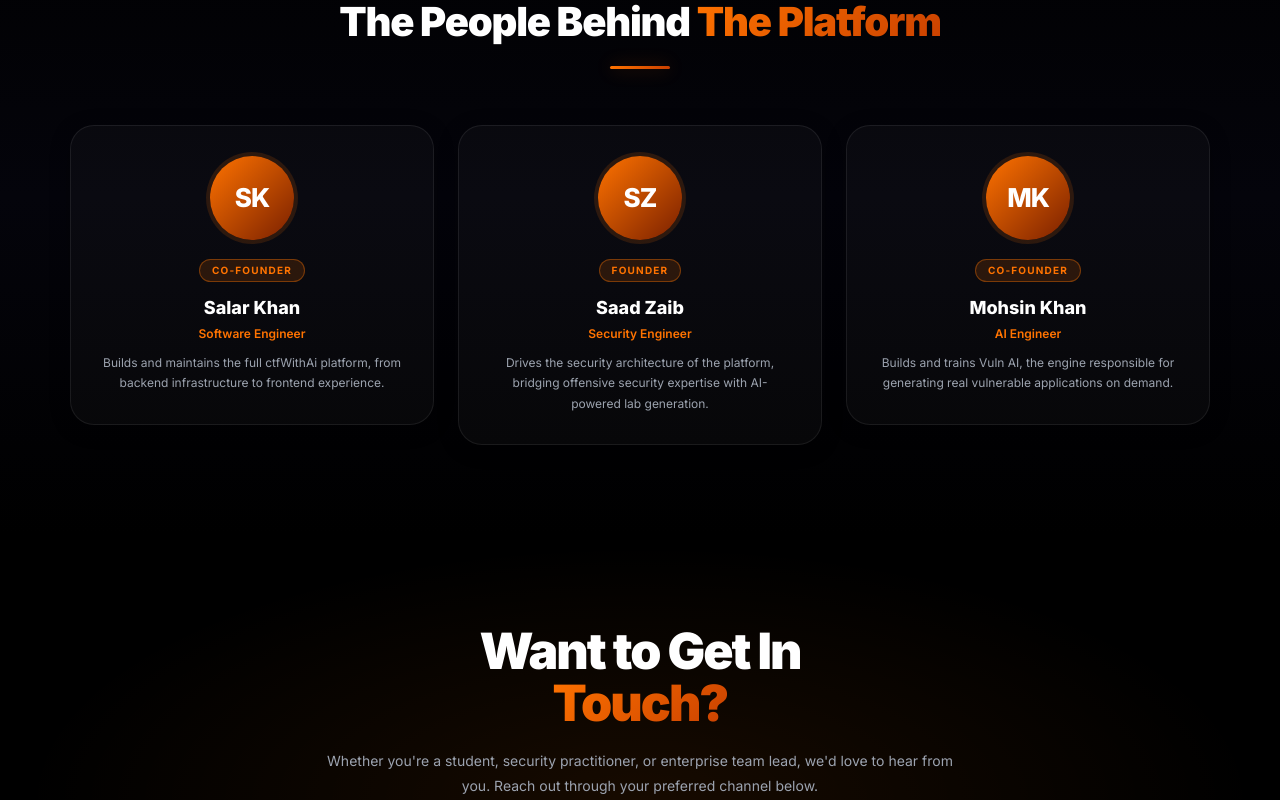
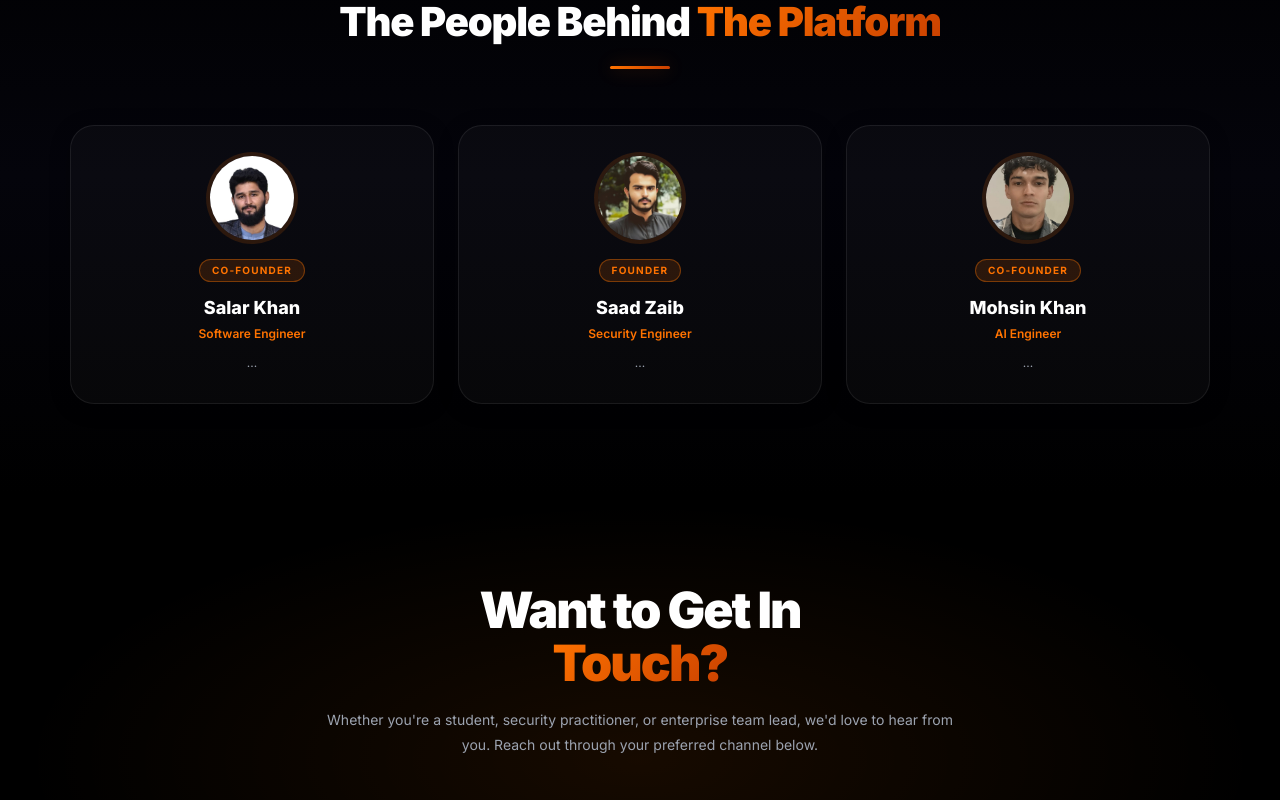
Before and after one commit to saad-zaib/ctfwithai-frontend-deploy, a React (Create React App) app: page / in a window 1280 px wide. Shown: the part 4380-5180 px from the top of the page. Built offline with nearby package versions, Linux system fonts and the light colour scheme.

Commit message:
images applied

```diff
--- a/src/components/LandingPage.jsx
+++ b/src/components/LandingPage.jsx
@@ -1,7 +1,9 @@
 import React, { useEffect, useRef, useState } from "react";
 import { Link } from "react-router-dom";
 import emailjs from "@emailjs/browser";
-
+import saadImg from "../assets/saad.jpg";
+import mohsinImg from "../assets/mohsin.jpeg";
+import salarImg from "../assets/salar.jpeg";
 import logoImg from "../assets/logo.png";
 import imgChollima from "../assets/pimg1.avif";
 import imgOperator from "../assets/pimg2.png";
@@ -232,7 +234,7 @@
   );
 }
 
-function TeamCard({ initials, name, role, badge, delay, bio }) {
+function TeamCard({ initials, name, role, badge, delay, bio, img }) {
   const [hov, setHov] = useState(false);
   return (
     <FadeSection delay={delay}>
@@ -256,6 +258,24 @@
             : "0 4px 20px rgba(0,0,0,0.28)",
         }}
       >
+        {img ? (
+          <img
+            src={img}
+            alt={name}
+            style={{
+              width: 84,
+              height: 84,
+              borderRadius: "50%",
+              objectFit: "cover",
+              margin: "0 auto 16px",
+              display: "block",
+              boxShadow: hov
+                ? "0 0 0 4px rgba(255,115,0,0.32), 0 12px 40px rgba(255,115,0,0.35)"
+                : "0 0 0 4px rgba(255,115,0,0.14)",
+              transition: "all 0.4s ease",
+            }}
+          />
+        ) : (
           <div
             style={{
               width: 84,
@@ -278,6 +298,7 @@
           >
             {initials}
           </div>
+        )}
         <span
           style={{
             display: "inline-block",
@@ -1684,7 +1705,8 @@
               badge="Co-Founder"
               name="Salar Khan"
               role="Software Engineer"
-              bio="Builds and maintains the full ctfWithAi platform, from backend infrastructure to frontend experience."
+              img={salarImg}
+              bio="..."
             />
             <TeamCard
               delay={150}
@@ -1692,7 +1714,8 @@
               badge="Founder"
               name="Saad Zaib"
               role="Security Engineer"
-              bio="Drives the security architecture of the platform, bridging offensive security expertise with AI-powered lab generation."
+              img={saadImg}
+              bio="..."
             />
             <TeamCard
               delay={300}
@@ -1700,7 +1723,8 @@
               badge="Co-Founder"
               name="Mohsin Khan"
               role="AI Engineer"
-              bio="Builds and trains Vuln AI, the engine responsible for generating real vulnerable applications on demand."
+              img={mohsinImg}
+              bio="..."
             />
           </div>
         </div>
```
Lines whose indentation alone changed are shown as unchanged.
